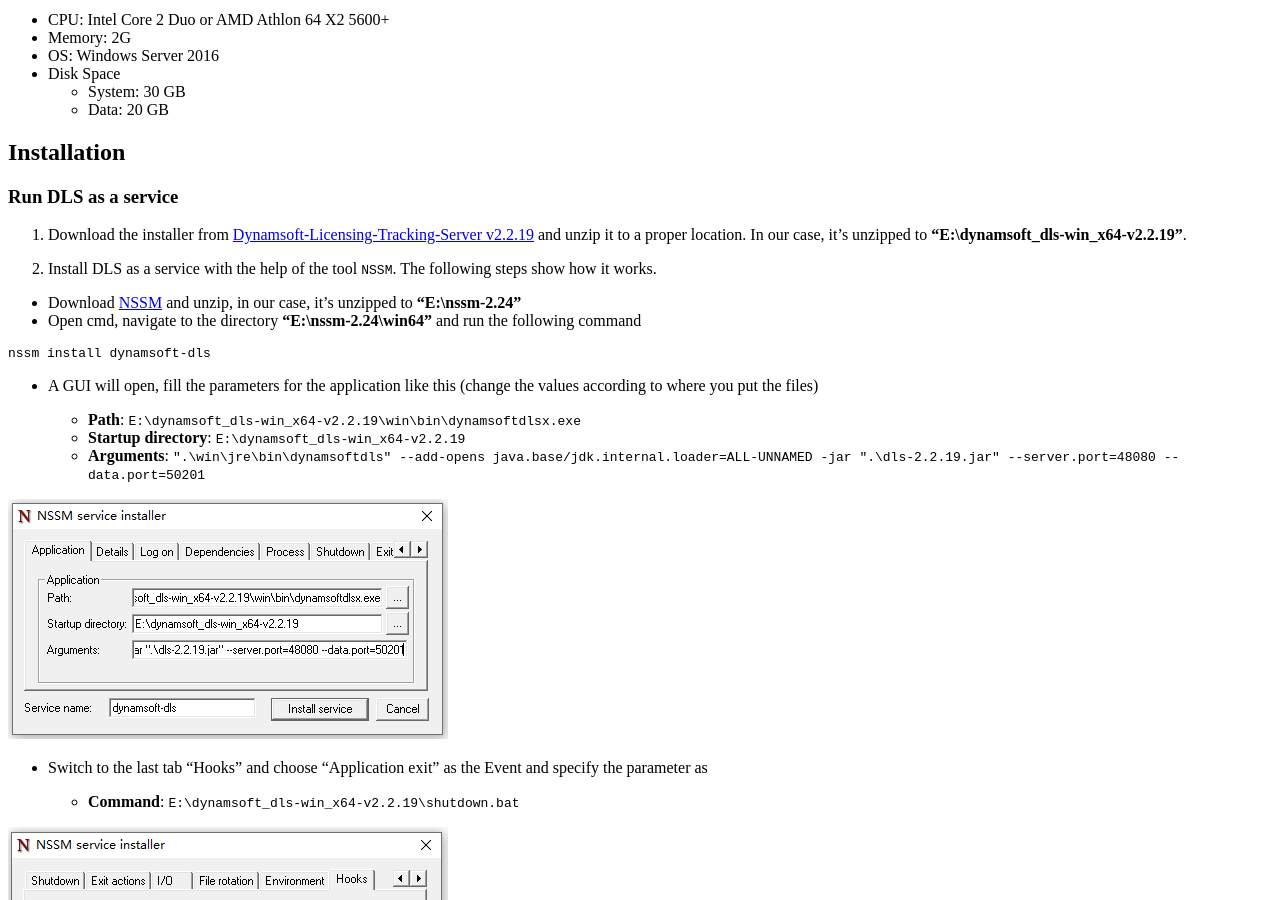
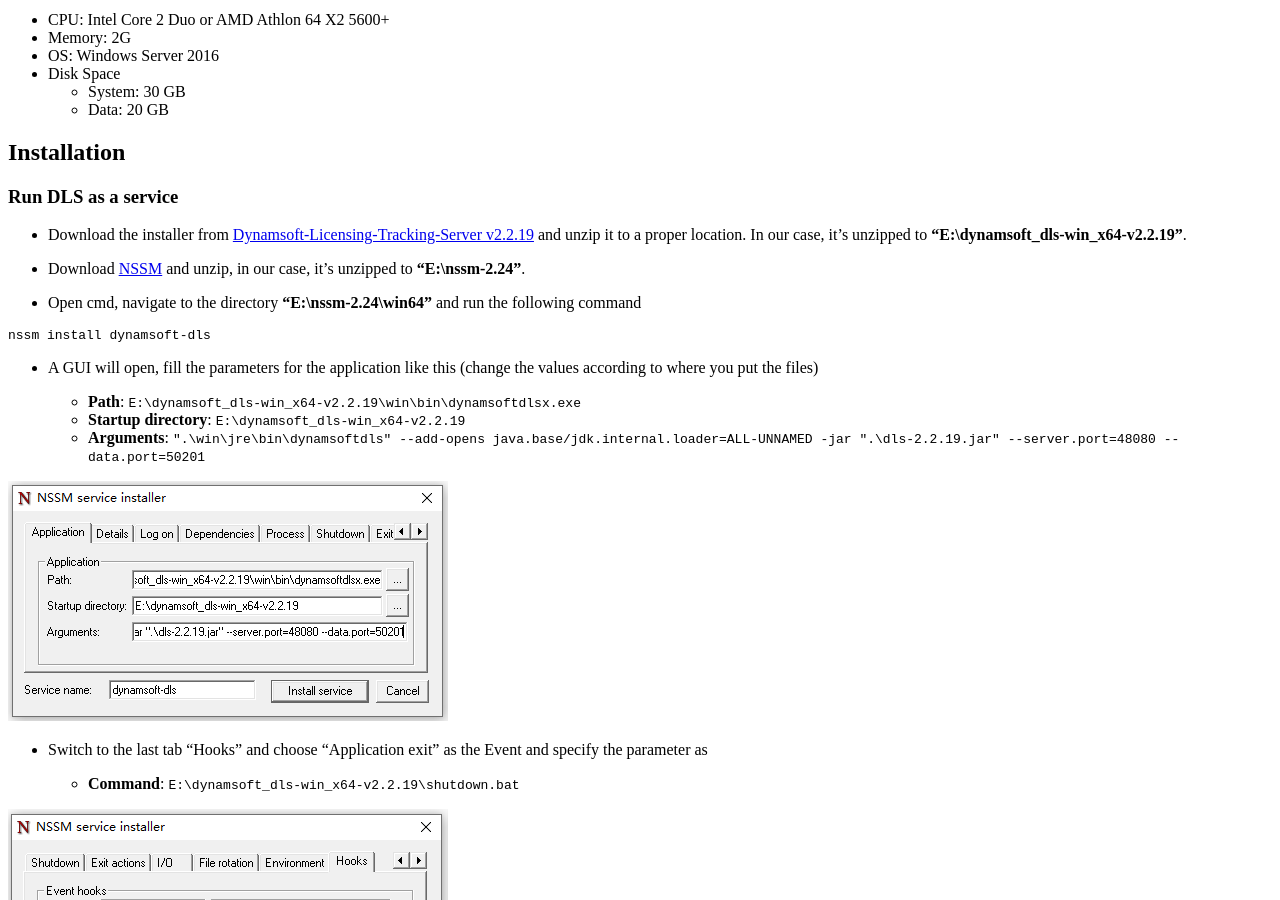
Before and after one commit to dynamsoft-docs/license-server-docs, a Jekyll site: the page built from selfhosting/DLSonWindows.md, in a window 1280 px wide and 900 px high, scrolled down 723 px. Built offline with Jekyll 4.4.1, drawn with Linux system fonts in a browser that asks for light colours.

Commit message:
better style

````diff
--- a/selfhosting/DLSonWindows.md
+++ b/selfhosting/DLSonWindows.md
@@ -22,11 +22,10 @@
 
 ### Run DLS as a service
 
-1. Download the installer from [Dynamsoft-Licensing-Tracking-Server v2.2.19](https://tst.dynamsoft.com/public/download/dls/2.2.19/dynamsoft_dls-win_x64-v2.2.19.zip) and unzip it to a proper location. In our case, it's unzipped to **"E:\dynamsoft_dls-win_x64-v2.2.19"**.
+* Download the installer from [Dynamsoft-Licensing-Tracking-Server v2.2.19](https://tst.dynamsoft.com/public/download/dls/2.2.19/dynamsoft_dls-win_x64-v2.2.19.zip) and unzip it to a proper location. In our case, it's unzipped to **"E:\dynamsoft_dls-win_x64-v2.2.19"**.
 
-2. Install DLS as a service with the help of the tool `NSSM`. The following steps show how it works.
+* Download [NSSM](https://nssm.cc/ci/nssm-2.24-101-g897c7ad.zip) and unzip, in our case, it's unzipped to **"E:\nssm-2.24"**.
 
-* Download [NSSM](https://nssm.cc/ci/nssm-2.24-101-g897c7ad.zip) and unzip, in our case, it's unzipped to **"E:\nssm-2.24"**
 * Open cmd, navigate to the directory **"E:\nssm-2.24\win64"** and run the following command
 
 ```cmd
````
